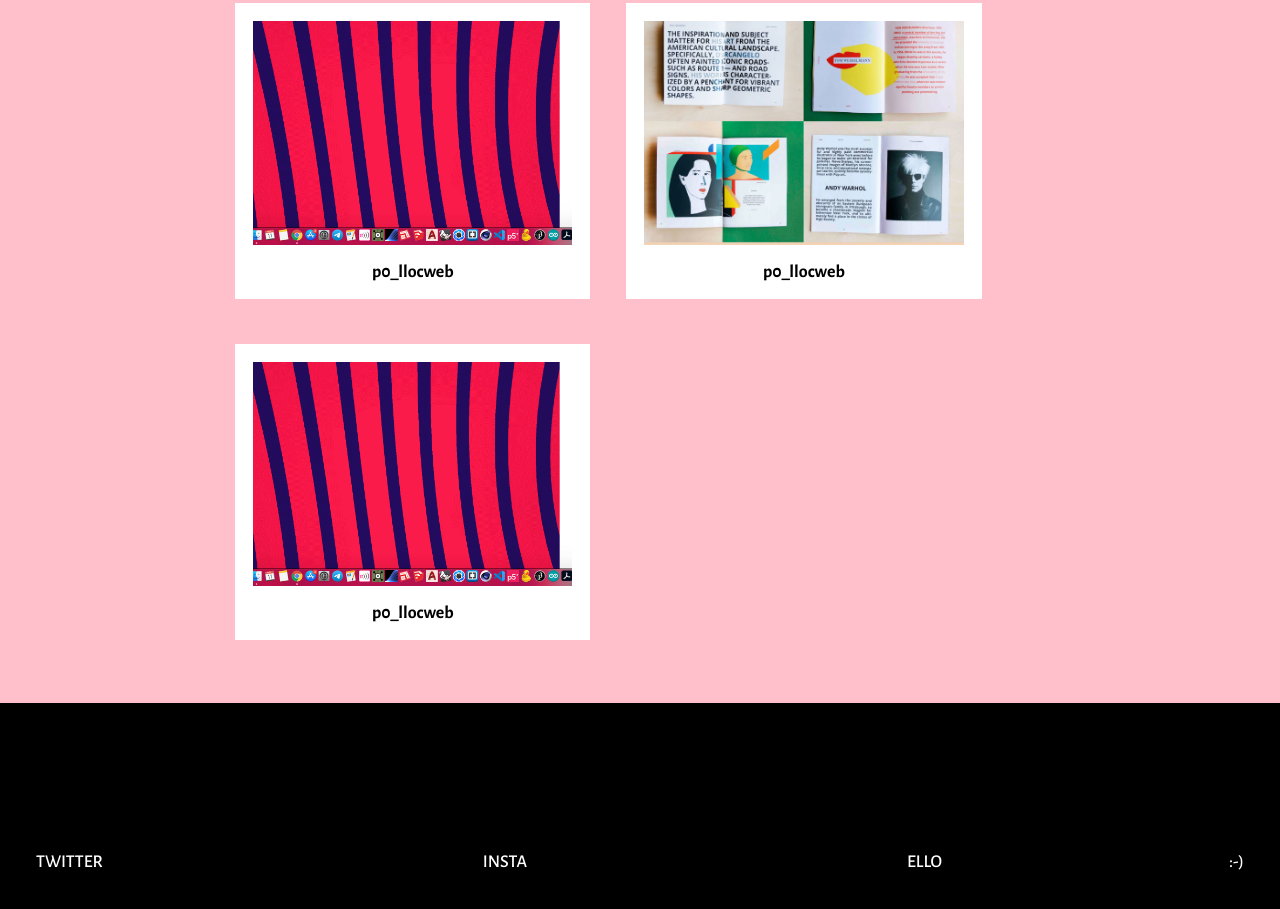
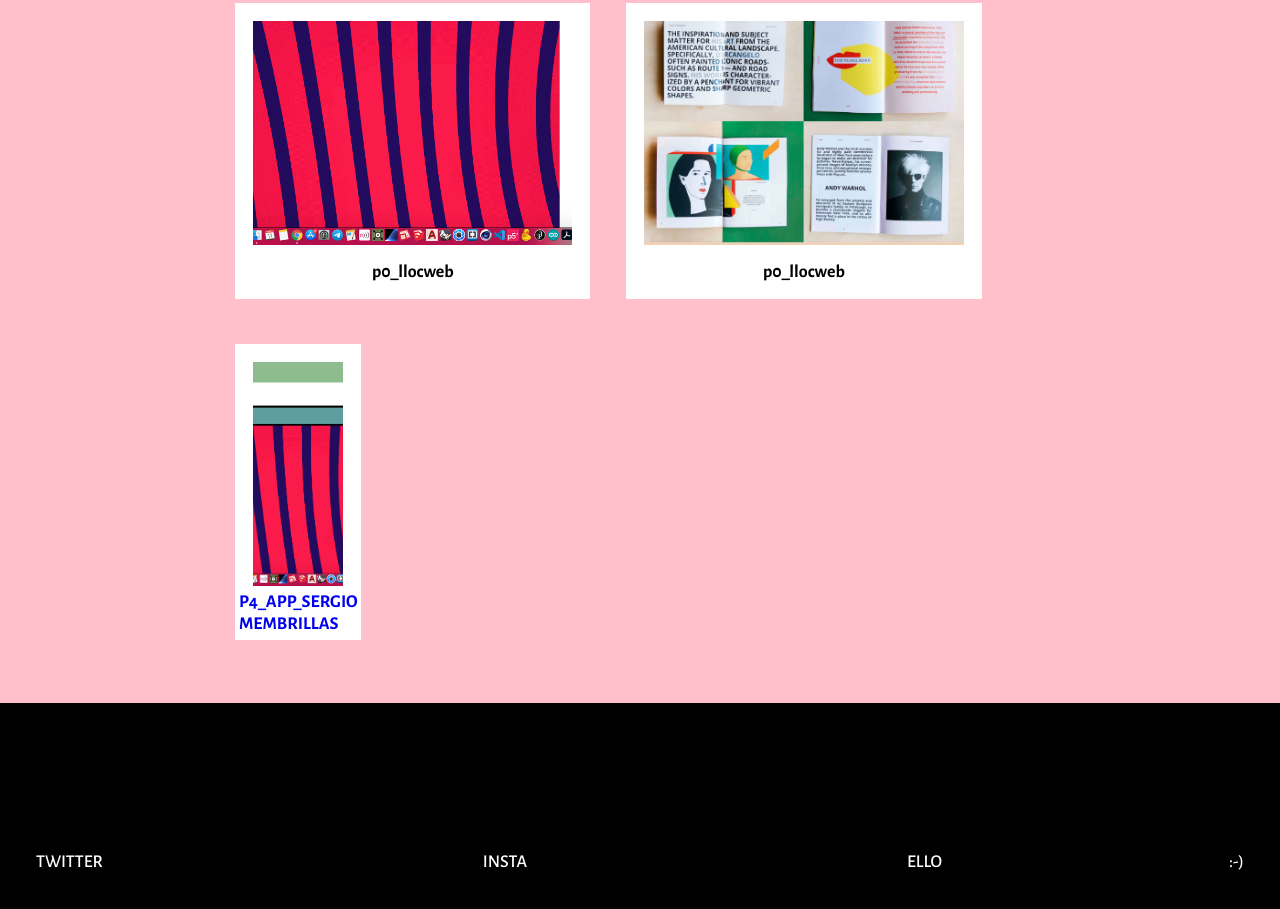
Before and after one commit to arquesm/p1_llocweb_v2, a plain HTML site: page index.html in a window 1280 px wide. Shown: the part 1021-1930 px from the top of the page. Drawn offline with nearby package versions, Linux system fonts and the light colour scheme.

Commit message:
Update index.html

```diff
--- a/index.html
+++ b/index.html
@@ -237,14 +237,16 @@
                 <h4>p0_llocweb</h4>
             </figcaption>
         </section>
-        <section>
+        <a href="https://xd.adobe.com/embed/0d0dfd31-4d61-479a-8d4e-93215c5be63b-585e/">
+            <section>
             <figure>
                 <img src="img/p0_llocweb.png" alt="llocweb">
             </figure>
             <figcaption>
-                <h4>p0_llocweb</h4>
-            </figcaption>
-        </section>
+                <h4>p4_app_sergio membrillas</h4>
+                </figcaption>
+            </section>
+           </a>
         </div>
     </main>
     <footer>
```
